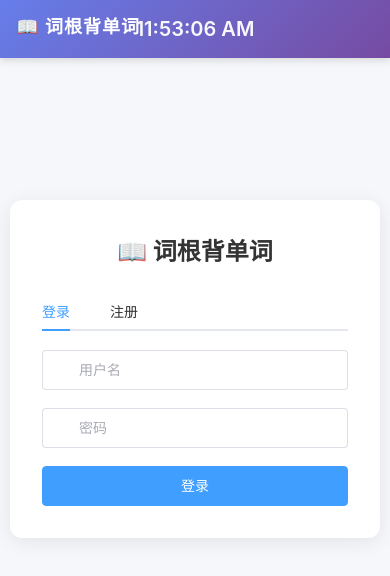
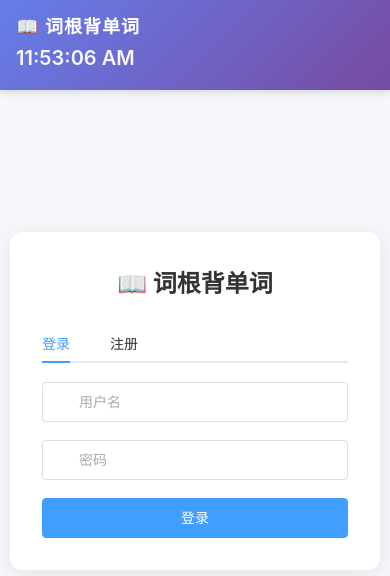
Before and after one commit to jopatk123/english_word, a Vue app in the folder client/: page /login in a window 390 px wide. Shown: the top 576 px of the page. Built offline with nearby package versions, Linux system fonts and the light colour scheme.

Commit message:
调整头部时间位置为左对齐，取消居中绝对定位

```diff
--- a/client/src/styles/header.css
+++ b/client/src/styles/header.css
@@ -13,13 +13,13 @@
 }
 
 .header-clock {
-  position: absolute;
-  left: 50%;
-  transform: translateX(-50%);
+  position: static;
+  margin-left: 20px;
+  margin-right: auto;
   color: rgba(255, 255, 255, 0.95);
   font-size: 20px;
   font-weight: 600;
-  text-align: center;
+  text-align: left;
   pointer-events: none;
 }
 
@@ -88,6 +88,12 @@
     margin-bottom: 8px;
   }
 
+  .header-clock {
+    width: 100%;
+    margin: 0 0 8px;
+    text-align: left;
+  }
+
   .header-nav {
     width: 100%;
     justify-content: flex-start;
```
